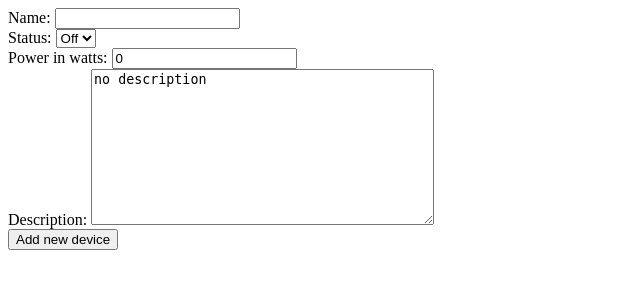
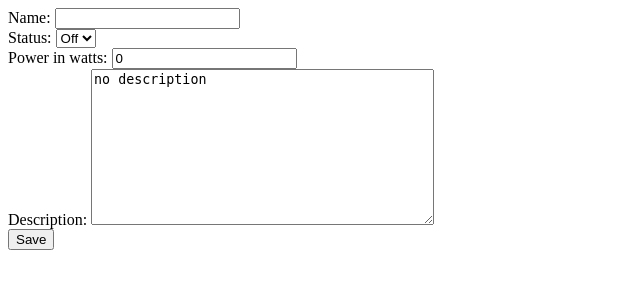
Before and after one commit to preemek/smarthome_app, a Django app: page /shApp/new_device/ in a window 1280 px wide. Shown: the top 300 px of the page, without its empty margins (0-640 px from the left). Run offline with Django 5.2, Linux system fonts and the light colour scheme.

Commit message:
Lekcja 2025-01-09

```diff
--- a/SmartHome/templates/shApp_device_form.html
+++ b/SmartHome/templates/shApp_device_form.html
@@ -9,7 +9,7 @@
     <form method="post" enctype="multipart/form-data">
         {% csrf_token %}
         {{ form }}
-        <button type="submit">Add new device</button>
+        <button type="submit">Save</button>
     </form>
 </body>
 </html>
```
